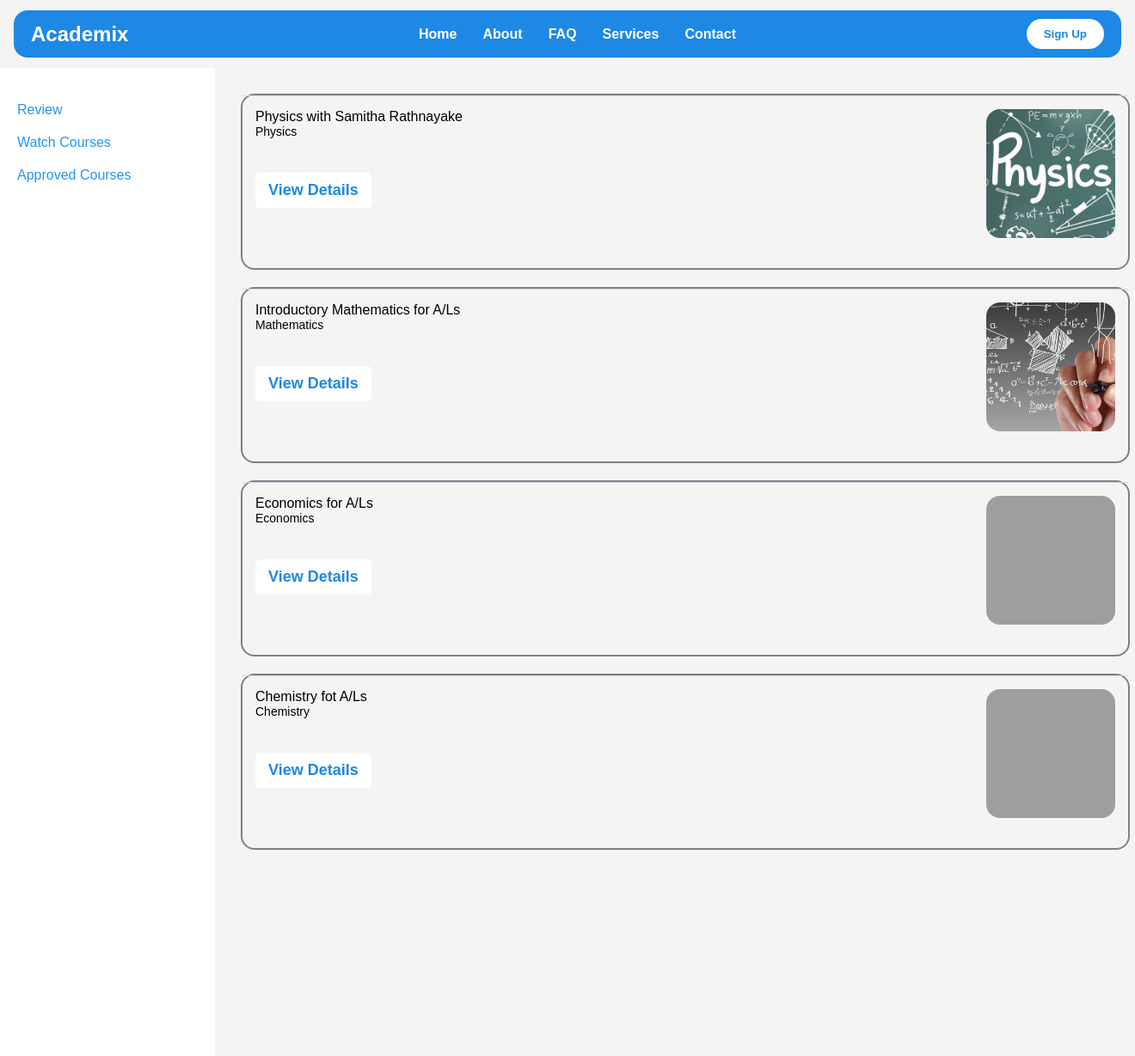
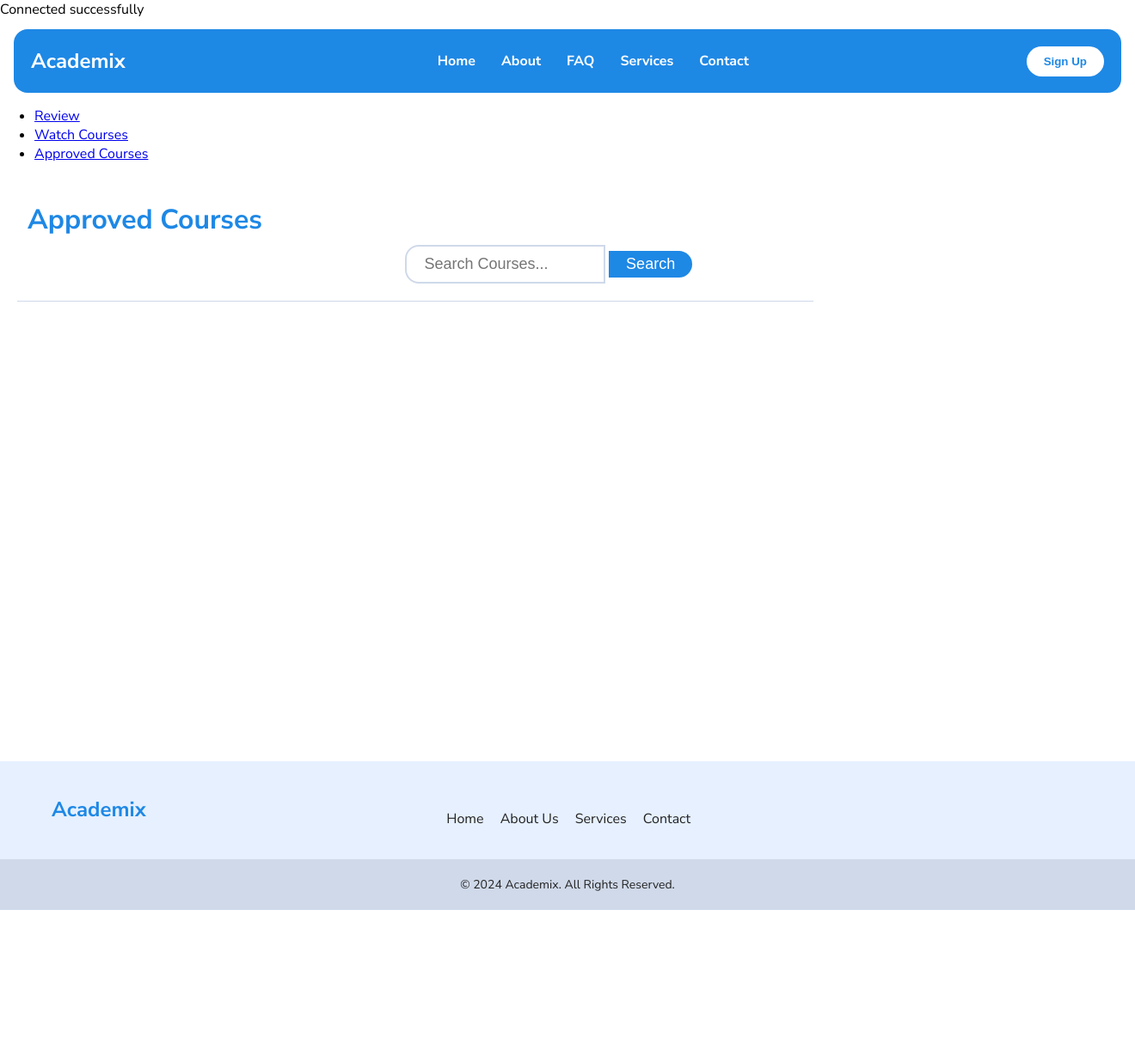
Before and after one commit to sathirak/sliit-y1-s1-iwt-assignment, a PHP site: page /approved-courses/index.php in a window 1320 px wide. Shown: the top 1229 px of the page at 86% size. After the commit the page ends 1059 px from the top, so only its background shows below. Run offline with PHP 8.4, Linux system fonts and the light colour scheme; data that the repository does not hold is empty; grey boxes are pictures that could not be loaded.

Commit message:
feat: update approved courses , css and create js

```diff
--- a/approved-courses/index.php
+++ b/approved-courses/index.php
@@ -1,108 +1,91 @@
 <!DOCTYPE html>
+<html lang="en">
 
 <head>
 
     <?php
     include "../components/layout/html.php";
+    include "../utils/db.php";
     ?>
-    <title>AcademiX | All Courses</title>
+
     <link rel="stylesheet" href="../styles/global.css">
     <link rel="stylesheet" href="../styles/components.css">
-    <link rel="stylesheet" href="../styles/approved-course.css">
-
-
+    <link rel="stylesheet" href="../styles/approved-courses.css">
+    <link rel="stylesheet" href="../styles/components/search-bar.css">
 </head>
 
 <body>
+    <?php
 
+    $sql = "SELECT * FROM course WHERE status='Approve'";
+    $result = $conn->query($sql);
 
-    <?php
+    if (!$result) {
+        die("Invalid query: " . $conn->error);
+    }
+
     include "../components/layout/header.php";
     ?>
 
-
-<body>
     <div class="container">
         <nav class="sidebar">
             <ul>
-                <li><a href="index.php">Review</a></li>
+                <li><a href="#">Review</a></li>
                 <li><a href="#">Watch Courses</a></li>
-                <li><a href="index.php">Approved Courses</a></li>
+                <li><a href="#">Approved Courses</a></li>
             </ul>
         </nav>
 
     <main>
-        </h1>
+        <h1 class="heading">Approved Courses</h1>
+
+        <div class="search-bar search-bar-margin">
+            <form action="" method="GET">
+                <input type="text" name="search" placeholder="Search Courses...">
+                <button id="search-button">Search</button>
+            </form>
+        </div>
+
         <div class="courses-list">
-            <div class="course-box">
             <div class="course-item">
                 <div class="course-container">
-                    <div>
-                        <p class="course-title">Physics with Samitha Rathnayake</p>
-                        <p class="course-subject">Physics</p>
-                    </div>
+                    <div class="course-box">
 
-                    <button class="view-details">View Details</button>
-                </div>
-
-                <img class="course-thumbnail" src="../assets/images/physics.jpg" alt="">
+                        <?php
+                        echo "<div class='course-container'>";
+                        while ($row = $result->fetch_assoc()) {
+                            echo "
+                                <div class='card mb-3 course-card'>
+                                    <div class='row g-0'>
+                                        <div class='col-md-12'>
+                                            <div class='card-body'>
+                                                <h5 class='card-title'>{$row['course_name']}</h5>
+                                                <p class='card-text'><strong>Course ID:</strong> {$row['course_id']}</p>
+                                                <p class='card-text'><strong>Level:</strong> {$row['level']}</p>
+                                                <p class='card-text description'><strong>Description:</strong> {$row['description']}</p>
+                                                <p class='card-text'><strong>Published Date:</strong> {$row['published_date']}</p>
+                                                <p class='card-text'><strong>Price:</strong> \${$row['price']}</p>
+                                                <p class='card-text'><strong>Duration:</strong> {$row['duration']} Weeks</p>
+                                                <a class='btn btn-primary btn-sm' href='../all-courses/edit.php?id={$row['course_id']}'>View</a>
                                             </div>
                                         </div>
-
-            <div class="course-box">
-            <div class="course-item">
-                <div class="course-container">
-                    <div>
-                        <p class="course-title">Introductory Mathematics for A/Ls</p>
-                        <p class="course-subject">Mathematics</p>
-                    </div>
-
-                    <button class="view-details">View Details</button>
-                </div>
-
-                <img class="course-thumbnail" src="../assets/images/maths.jpg" alt="">
                                     </div>
                                 </div>
+                            ";
+                        }
+                        echo "</div>";
+                        ?>
 
-            <div class="course-box">
-            <div class="course-item">
-                <div class="course-container">
-                    <div>
-                        <p class="course-title">Economics for A/Ls</p>
-                        <p class="course-subject">Economics</p>
                     </div>
-
-                    <button class="view-details">View Details</button>
-                </div>
-
-                <img class="course-thumbnail" src="../assets/images/econ.jpeg" alt="">
-            </div>
-            </div>
-
-            <div class="course-box">
-            <div class="course-item">
-                <div class="course-container">
-                    <div>
-                        <p class="course-title">Chemistry fot A/Ls</p>
-                        <p class="course-subject">Chemistry</p>
-                    </div>
-
-                    <button class="view-details">View Details</button>
-                </div>
-
-                <img class="course-thumbnail" src="../assets/images/chem.jpeg" alt="">
                 </div>
             </div>
 
         </div>
     </main>
 
-    </div>
+    <?php include "../components/layout/footer.php"; ?>
 
-    <?php
-    include "../components/layout/footer.php";
-    ?>
+    <script src="../scripts/approved.js"></script>
 
 </body>
-
 </html>
--- /dev/null
+++ b/scripts/approved.js
@@ -0,0 +1,15 @@
+document.addEventListener('DOMContentLoaded', function () {
+    const courseCards = document.querySelectorAll('.course-card');
+
+    courseCards.forEach(function (card) {
+        const level = card.querySelector('.card-text strong:contains("Level")').nextSibling.textContent.trim();
+
+        if (level === 'Beginner') {
+            card.style.backgroundColor = 'yellow';
+        } else if (level === 'Intermediate') {
+            card.style.backgroundColor = 'red';
+        } else if (level === 'Advanced') {
+            card.style.backgroundColor = 'purple';
+        }
+    });
+});
--- /dev/null
+++ b/styles/approved-courses.css
@@ -0,0 +1,193 @@
+.course-box td {
+    background-color: #ffffff;
+    color: #333;
+    margin: 5px 0;
+  }
+
+  .course-box tr:hover td {
+    background-color: #f1f1f1;
+  }
+
+  .head {
+      margin: 10px;
+      box-shadow: rgba(0, 0, 0, 0.19) 0px 10px 20px, rgba(18, 115, 194, 0.144) 0px 6px 6px;
+      width: 100%;
+      display: flex;
+      border-radius: 1rem;
+  }
+
+  .head > div {
+    flex: 1;
+    padding: 8px;
+    font-weight: bold;
+  }
+
+  .list {
+      margin: 10px;
+      box-shadow: rgba(0, 0, 0, 0.19) 0px 10px 20px, rgba(22, 171, 240, 0.23) 0px 6px 6px;
+      width: 100%;
+      display: flex;
+      border-radius: 1rem;
+  }
+
+  .list > div {
+    flex: 1;
+    padding: 8px;
+    font-weight:initial;
+  }
+
+  .list:hover {
+    background-color: #f1f1f1;
+  }
+
+  .btn {
+    display: inline-block;
+    padding: 8px 12px;
+    margin: 4px 0;
+    border: none;
+    border-radius: 4px;
+    cursor: pointer;
+    text-align: center;
+    text-decoration: none;
+  }
+
+  .btn-primary {
+    background-color: #007bff;
+    color: white;
+  }
+
+  .btn-danger {
+    background-color: #dc3545;
+    color: white;
+  }
+
+  .btn-sm {
+    font-size: 0.9em;
+    padding: 6px 10px;
+  }
+
+  .courses-list {
+    display: flex;
+    flex-direction: column;
+  }
+
+  .course-item {
+    font-weight: bold;
+    display: flex;
+    justify-content: space-between;
+    align-items: flex-start;
+    margin-bottom: 20px;
+    padding: 15px;
+    border-top: 1px solid var(--app-mute);
+    width: 70%;
+  }
+
+  .course-thumbnail {
+    width: 150px;
+    height: 150px;
+    object-fit: cover;
+    margin-left: 25px;
+    border-radius: 1rem;
+  }
+
+  .course-container {
+    display: flex;
+    flex-direction: column;
+    gap: 40px;
+    height: 100%;
+  }
+
+  .course-title {
+    font-weight: 500;
+    margin: 0;
+  }
+
+  .course-subject {
+    font-weight: normal;
+    font-size: 14px;
+    margin: 0;
+  }
+
+  .go-to-course {
+    padding: 10px 15px;
+    margin-bottom: 5px;
+    border-radius: 5px;
+    width: max-content;
+    background-color: var(--app-white);
+    font-weight: bold;
+    font-size: 18px;
+    color: var(--app-primary);
+    border: none;
+    cursor: pointer;
+    transition: all 200ms ease;
+  }
+
+  .go-to-course:hover {
+    color: var(--app-white);
+    background-color:var(--app-primary);
+  }
+
+  /* Card styles */
+  .course-card {
+      border: 1px solid #dee2e6; /* Light border */
+      border-radius: 10px; /* Smooth rounded corners */
+      box-shadow: 0 4px 8px rgba(0, 0, 0, 0.1); /* Soft shadow for depth */
+      transition: transform 0.2s ease-in-out; /* Smooth hover effect */
+      background-color: #fff; /* Clean white background */
+      overflow: hidden;
+      margin: 20px 0; /* Add spacing around the card */
+  }
+
+  .course-card:hover {
+      transform: translateY(-5px); /* Lift card slightly on hover */
+  }
+
+  /* Card content spacing */
+  .course-card .card-body {
+      padding: 20px;
+  }
+
+  .course-card .card-title {
+      font-size: 1.5rem;
+      color: #007bff; /* Accent color for title */
+      margin-bottom: 15px;
+  }
+
+  .course-card .card-text {
+      font-size: 1rem;
+      margin-bottom: 10px;
+      color: #333;
+  }
+
+  /* Description styles for better readability */
+  .course-card .description {
+      color: #666;
+      font-size: 0.95rem;
+      line-height: 1.5;
+      max-height: 60px;
+      overflow: hidden; /* Crop description for long text */
+      text-overflow: ellipsis;
+      white-space: nowrap;
+  }
+
+  /* Button styles */
+  .course-card .btn {
+      background-color: #007bff;
+      border: none;
+      border-radius: 50px; /* Rounded button */
+      padding: 5px 20px;
+      transition: background-color 0.2s ease-in-out;
+  }
+
+  .course-card .btn:hover {
+      background-color: #0056b3; /* Darker on hover */
+      color: #fff;
+  }
+
+
+  .course-container {
+    display: grid;
+    width: 90vw;
+    grid-template-columns: repeat(3, 1fr);
+    gap: 10px;
+  }
```
Lines whose indentation alone changed are shown as unchanged.
